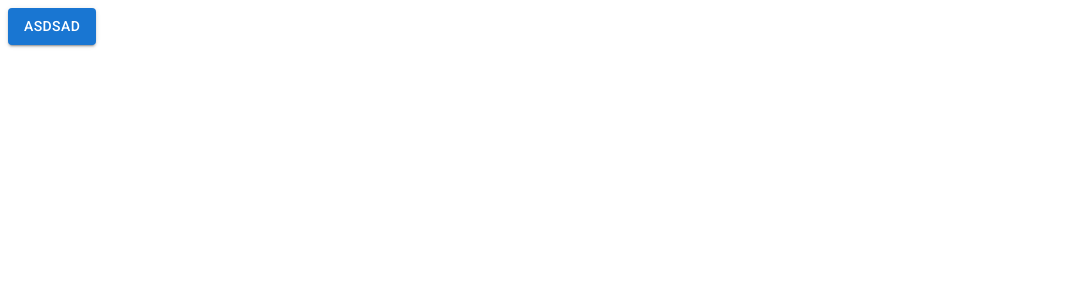
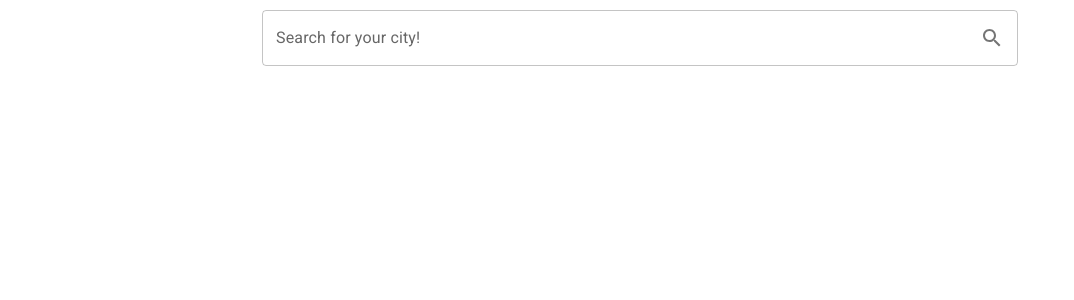
Before and after one commit to Tomyred/chaindots-challenge, a React app: page / in a window 1280 px wide. Shown: the top 300 px of the page, without its empty margins (0-1074 px from the left). Built offline with nearby package versions, Linux system fonts and the light colour scheme; the HTML template or start-up script is replaced by a standard one.

Commit message:
implement: data fetching and renderin (no react context)

```diff
--- a/package.json
+++ b/package.json
@@ -13,10 +13,12 @@
     "@emotion/react": "^11.13.5",
     "@emotion/styled": "^11.13.5",
     "@fontsource/roboto": "^5.1.0",
+    "@mui/icons-material": "^6.1.10",
     "@mui/material": "^6.1.10",
     "axios": "^1.7.9",
     "react": "^18.3.1",
-    "react-dom": "^18.3.1"
+    "react-dom": "^18.3.1",
+    "react-router": "^7.0.2"
   },
   "devDependencies": {
     "@eslint/js": "^9.15.0",
--- a/src/App.jsx
+++ b/src/App.jsx
@@ -3,62 +3,20 @@ import reactLogo from './assets/react.svg'
 import viteLogo from '/vite.svg'
 import './App.css'
 import axios from 'axios';
-import { Button } from '@mui/material';
+import { Button, CssBaseline, FormControl, IconButton, Input, InputAdornment, InputLabel, OutlinedInput } from '@mui/material';
+import { Visibility, VisibilityOff } from '@mui/icons-material';
+import Home from './Pages/Home/Home';
+import { BrowserRouter } from 'react-router';
 
 function App() {
 
-  const testReq = async() => {
-
-    // const options = {
-    //   method: 'GET',
-    //   url: 'https://weatherbit-v1-mashape.p.rapidapi.com/forecast/3hourly',
-    //   params: {
-    //     lat: '-31.6584',
-    //     lon: '-64.4273',
-    //     units: 'imperial',
-    //     lang: 'en'
-    //   },
-    //   headers: {
-    //     'x-rapidapi-key': '655e7584fbmsh272ff5cfa73554cp1224e9jsn5a2cb98937f4',
-    //     'x-rapidapi-host': 'weatherbit-v1-mashape.p.rapidapi.com'
-    //   }
-    // };
-
-    // try {
-    //   const response = await axios.request(options);
-    //   console.log(response.data);
-    // } catch (error) {
-    //   console.error(error);
-    // }
-
-
-    const options = {
-      method: 'GET',
-      url: 'https://weatherapi-com.p.rapidapi.com/search.json',
-      params: {
-        q: 'alta gracia',
-        dt: '2024-12-07'
-      },
-      headers: {
-        'x-rapidapi-key': '655e7584fbmsh272ff5cfa73554cp1224e9jsn5a2cb98937f4',
-        'x-rapidapi-host': 'weatherapi-com.p.rapidapi.com'
-      }
-    };
-
-    try {
-      const response = await axios.request(options);
-      console.log(response.data);
-    } catch (error) {
-      console.error(error);
-    }
-
-  }
-
   return (
-    <>
-      <Button variant="contained" onClick={testReq} >asdsad</Button>
-    </>
+    <div style={{height: '100vh', width: '100vw', padding: 10}}>
+      <CssBaseline />
+      <BrowserRouter>
+        <Home />
+      </BrowserRouter>
+    </div>
   )
 }
-
 export default App
--- /dev/null
+++ b/src/AxiosIntances/baseIntance.js
@@ -0,0 +1,25 @@
+import axios from "axios";
+
+const TRACE = true
+
+const baseInstance = axios.create({
+  baseURL: 'https://weatherapi-com.p.rapidapi.com/',
+  timeout: 2000,
+  headers: {
+    'x-rapidapi-key': '655e7584fbmsh272ff5cfa73554cp1224e9jsn5a2cb98937f4', //todo: move to env variables+
+    'x-rapidapi-host': 'weatherapi-com.p.rapidapi.com'
+  }
+})
+
+baseInstance.interceptors.request.use(
+  req => {
+  TRACE && console.log(`Request ${req.method.toUpperCase()} to ${req.baseURL}${req.url}`)
+  return req
+},
+  err => {
+    TRACE && console.log(`Request error`, err)
+    return Promise.reject(err)
+  }
+)
+
+export default baseInstance
--- /dev/null
+++ b/src/Components/WeatherCard.jsx
@@ -0,0 +1,46 @@
+import { Favorite, Opacity, Speed } from '@mui/icons-material'
+import { Box, Card, CardActions, CardContent, CardMedia, IconButton, Typography } from '@mui/material'
+import React from 'react'
+
+const WeatherCard = ({city}) => {
+  return (
+    <Card sx={{ width: 280, height: 420, mx: "auto", boxShadow: 3, borderRadius: 2, display: "flex", flexDirection: "column" }}>
+      <Box sx={{height: '50%'}} >
+        <CardMedia
+          component="img"
+          sx={{ height: '50%', objectFit: "contain", mt: 2 }}
+          image={`https:${city.icon}`}
+          alt={city.condition}
+        />
+        <Typography textOverflow={'clip'} variant="h6" component="div" textAlign="center" color="text.primary">
+          {city.displayName}
+        </Typography>
+      </Box>
+      <Box display="flex" flexDirection='column' justifyContent="space-between" alignItems="center" sx={{ mt: 1, flex:1 }}>
+        <Typography variant="body2" color="text.secondary" textAlign="center" gutterBottom>
+          {city.condition}
+        </Typography>
+        <CardContent>
+          <Box display="flex" justifyContent="space-between" flexDirection='column' alignItems="center" sx={{ mt: 1 }}>
+            <Box display="flex" alignItems="center" gap={0.5}>
+              <Opacity fontSize="small" color="action" />
+              <Typography variant="caption">{city.humidity}% Humidity</Typography>
+            </Box>
+            <Box display="flex" alignItems="center" gap={0.5}>
+              <Speed fontSize="small" color="action" />
+              <Typography variant="caption">{city.windSpeed} km/h Wind</Typography>
+            </Box>
+          </Box>
+        </CardContent>
+
+        <CardActions disableSpacing sx={{ justifyContent: "space-between", px: 2 }}>
+          <IconButton aria-label="add to favorites">
+            <Favorite />
+          </IconButton>
+        </CardActions>
+      </Box>
+  </Card>
+  )
+}
+
+export default WeatherCard
--- a/src/Pages/Home/Home.jsx
+++ b/src/Pages/Home/Home.jsx
@@ -1,9 +1,118 @@
-import React from 'react'
+import { Search, Visibility, VisibilityOff } from '@mui/icons-material'
+import { Box, Button, FormControl, IconButton, InputAdornment, InputLabel, OutlinedInput } from '@mui/material'
+import axios from 'axios'
+import React, { useState } from 'react'
+import baseInstance from '../../AxiosIntances/baseIntance'
+import WeatherCard from '../../Components/WeatherCard'
+
+let typingTimer
 
 const Home = () => {
+
+  const [results, setResults] = useState([]);
+
+  const searchCity = async(city) => {
+    if(city.length > 1){
+      const cityStr = city.trim().replace(" ","+")
+      try {
+        const response = await baseInstance.get(`/search.json?q=${cityStr}&dt=2024-12-07`);
+
+        const resultsAux = response.data.map( async city => {
+          const cityStatus = searchCityWeather(city.lat, city.lon)
+          return cityStatus
+        } )
+
+        const citiesStatus = await Promise.all(resultsAux);
+        console.log(citiesStatus)
+        setResults(citiesStatus)
+
+      } catch (error) {
+        console.error(error);
+      }
+    }
+  }
+
+  const searchCityWeather = async (lat, lon) => {
+    try {
+
+      const {data} = await baseInstance.get(`/current.json?q=${lat},${lon}`);
+
+      return {
+        displayName: `${data.location.name}, ${data.location.region}, ${data.location.country}`,
+        lat,
+        lon,
+        condition: data.current.condition.text,
+        icon: data.current.condition.icon,
+        humidity: data.current.humidity,
+        windSpeed: data.current.wind_kph
+      }
+
+    } catch (error) {
+      console.log('searchCityWeather', error)
+    }
+  }
+
+  const handleKeyUp = e => {
+    const searchText = e.target.value;
+    console.log(e.target.value)
+
+    clearTimeout(typingTimer);
+
+    typingTimer = setTimeout(() => {
+      searchCity(searchText)
+    }, 1000);
+};
+
   return (
-    <div>Home</div>
+    <Box
+      sx={styles.homeContainer}
+    >
+      <Box sx={styles.formContainer}>
+        <FormControl sx={styles.inputContainer} variant="outlined">
+          <InputLabel htmlFor="search-input">Search for your city!</InputLabel>
+          <OutlinedInput
+            onKeyUp={handleKeyUp}
+            id="search-input"
+            endAdornment={
+              <InputAdornment position="end">
+                <Search />
+              </InputAdornment>
+            }
+            label="Search for your city!"
+          />
+        </FormControl>
+      </Box>
+        <Box sx={styles.cardsContainer}>
+        {results.map( (city, i) => {
+          return <WeatherCard key={city.displayName + i} city={city} />
+        } )}
+        </Box>
+    </Box>
   )
 }
 
+const styles = {
+  homeContainer: {
+    height: "100%",
+    width: "100%",
+    display: "flex",
+    flexDirection: "column",
+    alignItems: "center",
+  },
+  formContainer: {
+    width: "60%"
+  },
+  inputContainer: {
+    width: "100%",
+  },
+  cardsContainer: {
+    display: "flex",
+    flexWrap: "wrap",
+    justifyContent: "center",
+    gap: 2,
+    padding: 2,
+    marginTop: 2,
+  },
+}
+
 export default Home
```
Also changed, not shown: src/helpers/storage.js (added, +33 -0 lines), image.png (added), 1 other file (tests, documents, lock files or other folders).
